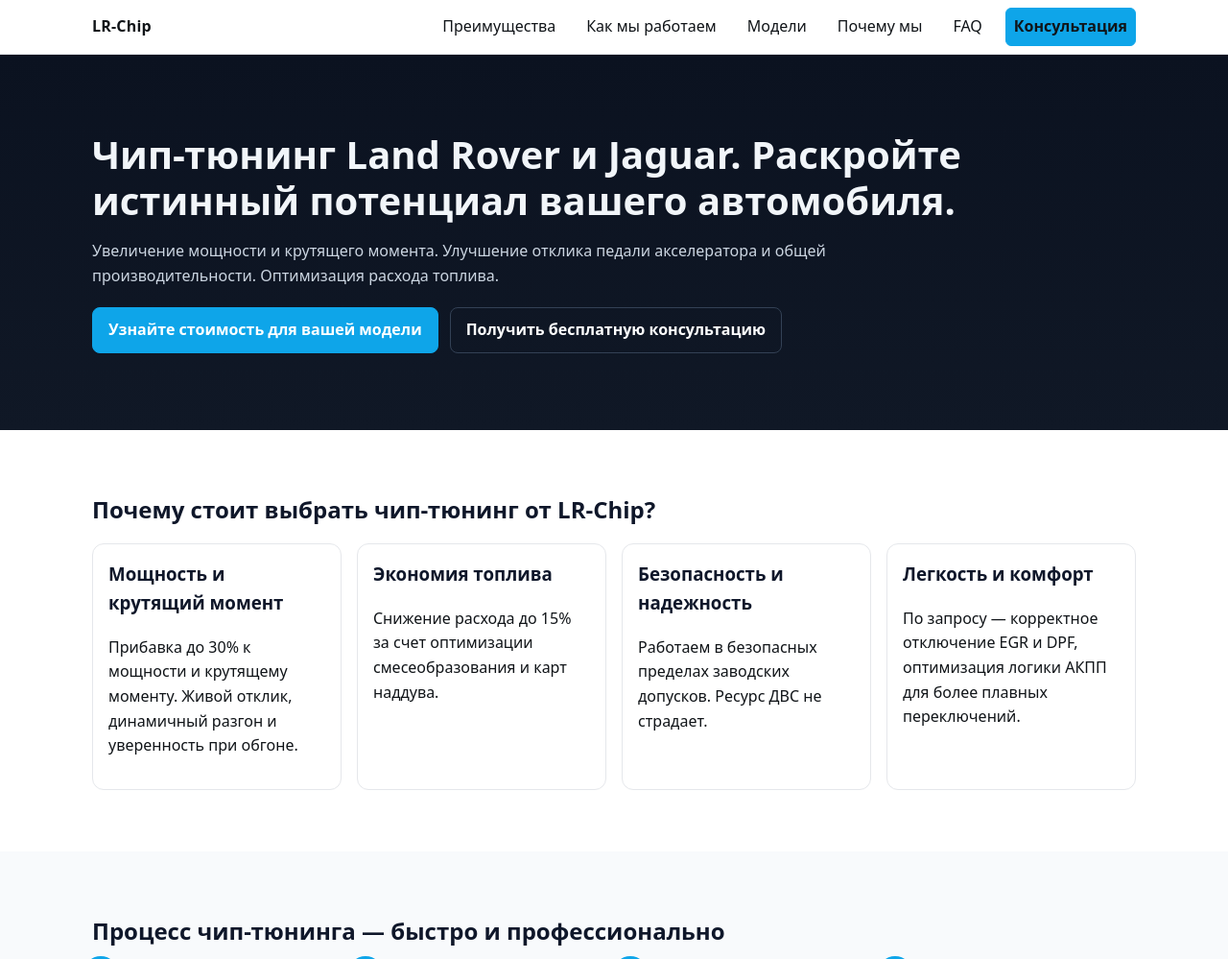
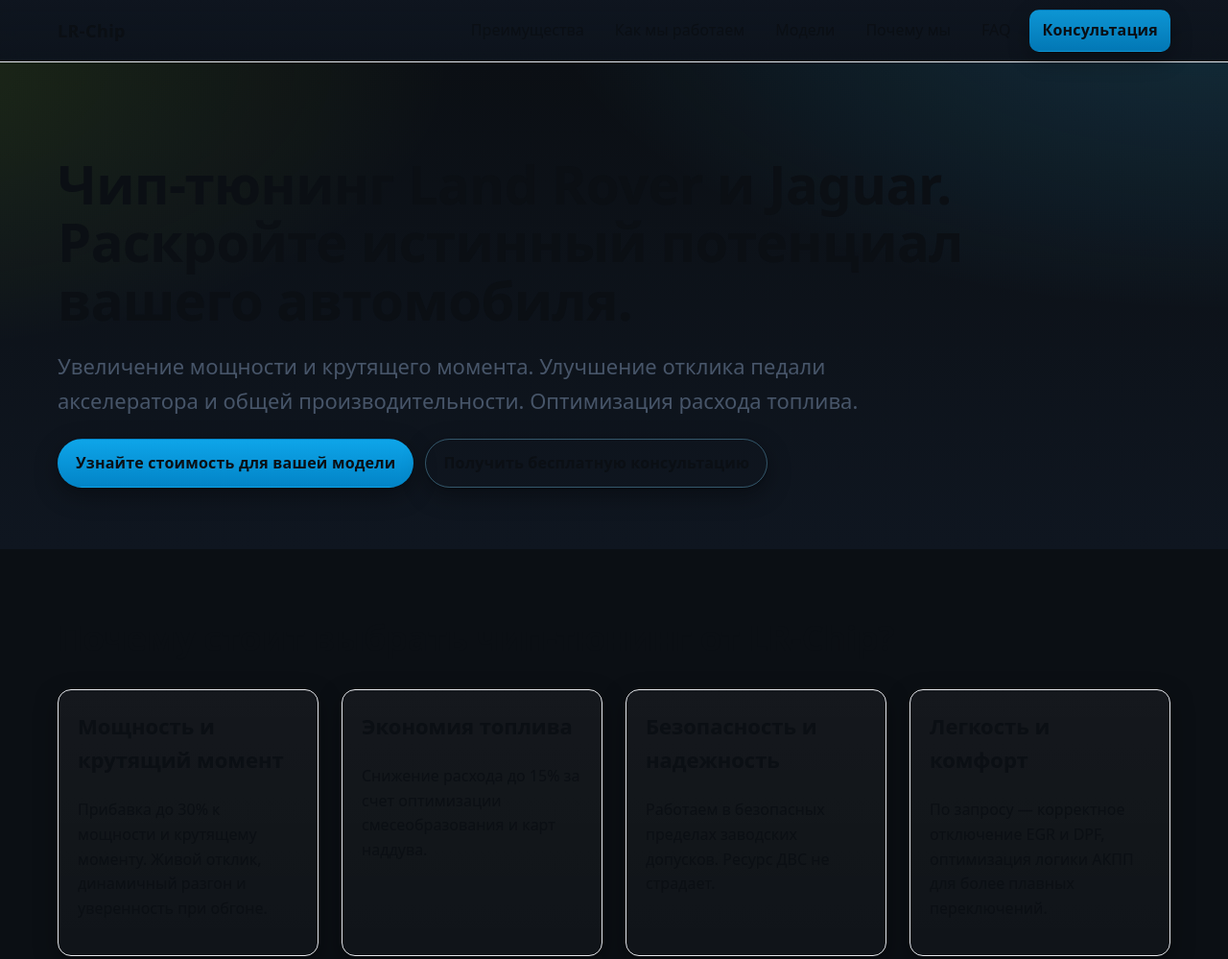
Before and after one commit to Leskort/Renge, a plain HTML site: page index.html in a window 1280 px wide. Shown: the top 999 px of the page at 96% size. Drawn offline with Linux system fonts and the light colour scheme.

Commit message:
add limk

```diff
--- a/index.html
+++ b/index.html
@@ -4,6 +4,7 @@
   <meta charset="utf-8">
   <meta http-equiv="x-ua-compatible" content="ie=edge">
   <meta name="viewport" content="width=device-width, initial-scale=1">
+  <meta name="theme-color" content="#0b0f14">
   <title>LR-Chip — Чип-тюнинг Land Rover и Jaguar</title>
   <meta name="description" content="Профессиональный чип-тюнинг Land Rover и Jaguar: мощность, экономия, безопасность. Индивидуальные калибровки, гарантия, конфиденциальность.">
   <link rel="stylesheet" href="/styles.css">
--- a/styles.css
+++ b/styles.css
@@ -1,73 +1,127 @@
 /* Basic reset */
 *, *::before, *::after { box-sizing: border-box; }
 html { -webkit-text-size-adjust: 100%; }
-body { margin: 0; font-family: system-ui, -apple-system, Segoe UI, Roboto, Ubuntu, Cantarell, Noto Sans, Arial, "Apple Color Emoji", "Segoe UI Emoji"; color: #101418; background: #fff; line-height: 1.6; }
+body { margin: 0; font-family: system-ui, -apple-system, Segoe UI, Roboto, Ubuntu, Cantarell, Noto Sans, Arial, "Apple Color Emoji", "Segoe UI Emoji"; color: #0b0f14; background: #0b0f14; line-height: 1.6; }
 
 :root {
-  --bg: #ffffff;
-  --fg: #101418;
-  --muted: #6b7280;
-  --primary: #0ea5e9;
-  --primary-600: #0284c7;
-  --alt: #f8fafc;
-  --border: #e5e7eb;
-  --card: #ffffff;
+  /* Color system (premium, restrained) */
+  --bg: #0b0f14;            /* deep graphite */
+  --surface: #0f1620;       /* glass dark */
+  --elev: #111927;          /* elevated panels */
+  --fg: #e5e7eb;            /* text on dark */
+  --muted: #94a3b8;         /* subdued */
+  --primary: #7dd3fc;       /* glacier blue (Jaguar vibe) */
+  --primary-600: #38bdf8;
+  --accent: #a3e635;        /* subtle lime accent (Land Rover hint) */
+  --border: #1f2a37;
+  --card: #0f1620;
+  --glass: rgba(255, 255, 255, 0.06);
+
+  /* Spacing scale */
+  --space-1: 4px;  --space-2: 8px;  --space-3: 12px;  --space-4: 16px;
+  --space-5: 20px; --space-6: 24px; --space-8: 32px;  --space-10: 40px;
+  --space-12: 48px; --space-16: 64px; --space-24: 96px;
+
+  /* Radii & shadows */
+  --radius: 14px; --radius-sm: 10px;
+  --shadow-soft: 0 1px 2px rgba(0,0,0,.2), 0 8px 24px rgba(0,0,0,.35);
+  --shadow-hover: 0 2px 8px rgba(0,0,0,.25), 0 16px 40px rgba(0,0,0,.5);
+
+  /* Fluid type */
+  --fs-xxl: clamp(28px, 5vw, 56px);
+  --fs-xl: clamp(22px, 3.6vw, 36px);
+  --fs-lg: clamp(18px, 2.2vw, 22px);
+  --fs-md: 16px;
+  --fs-sm: 14px;
 }
 
-.container { width: 100%; max-width: 1120px; margin: 0 auto; padding: 0 16px; }
-.section { padding: 64px 0; }
-.section.alt { background: var(--alt); }
-.grid { display: grid; grid-template-columns: repeat(auto-fit, minmax(240px, 1fr)); gap: 16px; }
-.list { padding-left: 18px; }
-.list li { margin-bottom: 8px; }
+@media (prefers-color-scheme: light) {
+  :root {
+    --bg: #ffffff;
+    --surface: #f7f9fb;
+    --elev: #ffffff;
+    --fg: #0b0f14;
+    --muted: #475569;
+    --primary: #0ea5e9;
+    --primary-600: #0284c7;
+    --accent: #16a34a;
+    --border: #e5e7eb;
+    --card: #ffffff;
+    --glass: rgba(0, 0, 0, 0.04);
+  }
+}
 
-.site-header { position: sticky; top: 0; z-index: 50; background: rgba(255,255,255,0.92); backdrop-filter: saturate(1.2) blur(6px); border-bottom: 1px solid var(--border); }
-.header-inner { display: flex; align-items: center; justify-content: space-between; height: 56px; }
-.logo { color: var(--fg); text-decoration: none; font-weight: 700; letter-spacing: 0.2px; }
-.nav { display: flex; gap: 16px; align-items: center; }
-.nav a { text-decoration: none; color: var(--fg); padding: 6px 8px; border-radius: 6px; }
-.nav a:hover, .nav a:focus { background: var(--alt); outline: none; }
-.nav-toggle { display: none; background: transparent; border: 1px solid var(--border); padding: 6px 10px; border-radius: 6px; }
+.container { width: 100%; max-width: 1200px; margin: 0 auto; padding: 0 20px; }
+.section { padding: var(--space-16) 0; background: transparent; }
+.section.alt { background: linear-gradient(180deg, rgba(255,255,255,0.02), rgba(255,255,255,0)); }
+.grid { display: grid; grid-template-columns: repeat(auto-fit, minmax(260px, 1fr)); gap: var(--space-6); }
+.list { padding-left: 18px; color: var(--fg); }
+.list li { margin-bottom: var(--space-2); }
 
-@media (max-width: 800px) {
+.site-header { position: sticky; top: 0; z-index: 50; background: linear-gradient(180deg, rgba(15,22,32,0.9), rgba(15,22,32,0.7)); backdrop-filter: saturate(1.4) blur(10px); border-bottom: 1px solid var(--border); }
+.header-inner { display: flex; align-items: center; justify-content: space-between; height: 64px; }
+.logo { color: var(--fg); text-decoration: none; font-weight: 700; letter-spacing: 0.4px; font-size: 18px; }
+.nav { display: flex; gap: var(--space-2); align-items: center; }
+.nav a { text-decoration: none; color: var(--fg); padding: 8px 12px; border-radius: var(--radius-sm); opacity: .9; }
+.nav a:hover, .nav a:focus { background: var(--glass); opacity: 1; outline: none; transition: background .2s ease; }
+.nav-toggle { display: none; background: var(--glass); color: var(--fg); border: 1px solid var(--border); padding: 8px 12px; border-radius: var(--radius-sm); }
+
+@media (max-width: 900px) {
   .nav-toggle { display: inline-block; }
-  .nav { position: absolute; right: 16px; top: 56px; background: var(--bg); border: 1px solid var(--border); border-radius: 10px; padding: 8px; display: none; flex-direction: column; min-width: 240px; }
+  .nav { position: absolute; right: 20px; top: 64px; background: var(--surface); border: 1px solid var(--border); border-radius: var(--radius); padding: var(--space-2); display: none; flex-direction: column; min-width: 260px; box-shadow: var(--shadow-soft); }
   .nav.open { display: flex; }
 }
 
-.hero { padding: 80px 0; background: linear-gradient(180deg, #0b1220 0%, #101826 100%); color: #e5e7eb; }
-.hero h1 { margin: 0 0 12px; font-size: clamp(24px, 4vw, 40px); line-height: 1.2; color: #f8fafc; }
-.subheading { color: #cbd5e1; max-width: 860px; }
-.cta-group { display: flex; gap: 12px; margin-top: 20px; flex-wrap: wrap; }
+.hero { position: relative; padding: var(--space-24) 0 var(--space-16); background: radial-gradient(1200px 600px at 100% -20%, rgba(56,189,248,0.20), transparent 60%), radial-gradient(1200px 600px at -10% 0%, rgba(163,230,53,0.12), transparent 50%), linear-gradient(180deg, #0b0f14 0%, #0f1620 100%); color: var(--fg); }
+.hero h1 { margin: 0 0 var(--space-2); font-size: var(--fs-xxl); line-height: 1.08; letter-spacing: -0.5px; color: var(--fg); }
+.subheading { color: var(--muted); max-width: 860px; font-size: var(--fs-lg); }
+.cta-group { display: flex; gap: var(--space-3); margin-top: var(--space-4); flex-wrap: wrap; }
 
-.btn { display: inline-flex; align-items: center; justify-content: center; gap: 8px; padding: 10px 16px; border-radius: 8px; border: 1px solid var(--border); background: var(--bg); color: var(--fg); text-decoration: none; font-weight: 600; }
-.btn:hover, .btn:focus { border-color: var(--primary); outline: none; }
-.btn-primary { background: var(--primary); color: #fff; border-color: var(--primary); }
-.btn-primary:hover, .btn-primary:focus { background: var(--primary-600); border-color: var(--primary-600); }
-.btn-secondary { background: transparent; color: #fff; border-color: #334155; }
-.btn-secondary:hover, .btn-secondary:focus { border-color: #64748b; }
+.btn { display: inline-flex; align-items: center; justify-content: center; gap: 8px; padding: 12px 18px; border-radius: 999px; border: 1px solid var(--border); background: linear-gradient(180deg, rgba(255,255,255,0.06), rgba(255,255,255,0.02)); color: var(--fg); text-decoration: none; font-weight: 700; letter-spacing: .2px; box-shadow: var(--shadow-soft); transition: transform .15s ease, box-shadow .2s ease, background .2s ease; }
+.btn:hover, .btn:focus { border-color: var(--primary-600); box-shadow: var(--shadow-hover); outline: none; transform: translateY(-1px); }
+.btn-primary { background: linear-gradient(180deg, var(--primary), var(--primary-600)); color: #0b0f14; border-color: transparent; }
+.btn-primary:hover, .btn-primary:focus { filter: brightness(1.05); }
+.btn-secondary { background: transparent; color: var(--fg); border-color: rgba(125, 211, 252, .35); }
+.btn-secondary:hover, .btn-secondary:focus { border-color: var(--primary); }
 
-.card { background: var(--card); border: 1px solid var(--border); border-radius: 12px; padding: 16px; }
-.card h3 { margin-top: 0; }
+.card { background: linear-gradient(180deg, rgba(255,255,255,0.04), rgba(255,255,255,0.02)); border: 1px solid var(--border); border-radius: var(--radius); padding: var(--space-5); color: var(--fg); box-shadow: var(--shadow-soft); }
+.card h3 { margin-top: 0; font-size: var(--fs-lg); }
+.card:hover { transform: translateY(-2px); transition: transform .2s ease; }
 
-.steps { counter-reset: step; display: grid; gap: 16px; grid-template-columns: repeat(auto-fit, minmax(240px, 1fr)); padding-left: 0; list-style: none; }
-.steps li { position: relative; border: 1px solid var(--border); border-radius: 12px; padding: 16px; background: var(--card); }
-.steps li::before { counter-increment: step; content: counter(step); position: absolute; top: -10px; left: -10px; width: 36px; height: 36px; border-radius: 50%; background: var(--primary); color: #fff; display: grid; place-items: center; font-weight: 700; }
+.steps { counter-reset: step; display: grid; gap: var(--space-6); grid-template-columns: repeat(auto-fit, minmax(260px, 1fr)); padding-left: 0; list-style: none; }
+.steps li { position: relative; border: 1px solid var(--border); border-radius: var(--radius); padding: var(--space-6) var(--space-5) var(--space-5) var(--space-5); background: linear-gradient(180deg, rgba(255,255,255,0.04), rgba(255,255,255,0.02)); color: var(--fg); box-shadow: var(--shadow-soft); }
+.steps li::before { counter-increment: step; content: counter(step); position: absolute; top: -14px; left: -14px; width: 44px; height: 44px; border-radius: 12px; background: linear-gradient(180deg, var(--primary), var(--primary-600)); color: #0b0f14; display: grid; place-items: center; font-weight: 800; box-shadow: var(--shadow-soft); }
 
-.contact-form { display: grid; gap: 12px; max-width: 680px; }
-.form-row { display: grid; gap: 6px; }
-.form-row input, .form-row textarea { border: 1px solid var(--border); border-radius: 8px; padding: 10px 12px; font: inherit; }
-.form-row input:focus, .form-row textarea:focus { outline: 2px solid var(--primary); outline-offset: 1px; }
+.contact-form { display: grid; gap: var(--space-4); max-width: 720px; }
+.form-row { display: grid; gap: 8px; }
+.form-row label { color: var(--muted); font-weight: 600; }
+.form-row input, .form-row textarea { border: 1px solid var(--border); border-radius: var(--radius-sm); padding: 12px 14px; font: inherit; background: var(--elev); color: var(--fg); box-shadow: inset 0 1px 0 rgba(255,255,255,0.02); }
+.form-row input::placeholder, .form-row textarea::placeholder { color: #7c8aa0; }
+.form-row input:focus, .form-row textarea:focus { outline: 2px solid var(--primary-600); outline-offset: 1px; }
 .hidden { position: absolute; left: -10000px; top: auto; width: 1px; height: 1px; overflow: hidden; }
-.form-actions { display: flex; gap: 10px; flex-wrap: wrap; }
+.form-actions { display: flex; gap: var(--space-3); flex-wrap: wrap; }
 
-.site-footer { border-top: 1px solid var(--border); background: var(--alt); color: var(--muted); }
-.footer-inner { display: flex; align-items: center; justify-content: space-between; padding: 16px 0; }
+.site-footer { border-top: 1px solid var(--border); background: linear-gradient(180deg, rgba(255,255,255,0.02), rgba(255,255,255,0)); color: var(--muted); }
+.footer-inner { display: flex; align-items: center; justify-content: space-between; padding: var(--space-4) 0; }
 
 /* Typography */
-h1, h2, h3 { color: #0f172a; }
-.hero h1 { color: #f1f5f9; }
-.section h2 { margin-top: 0; margin-bottom: 16px; }
+h1, h2, h3 { color: var(--fg); }
+.hero h1 { color: var(--fg); }
+.section h2 { margin-top: 0; margin-bottom: var(--space-6); font-size: var(--fs-xl); letter-spacing: -0.2px; }
+p { font-size: var(--fs-md); color: var(--fg); }
 
-/* Accessibility adjustments */
+/* Accessibility & motion */
 :focus-visible { outline: 2px dashed var(--primary); outline-offset: 2px; }
+@media (prefers-reduced-motion: reduce) {
+  * { transition: none !important; animation: none !important; }
+}
+
+/* Ultra-wide and small devices refinements */
+@media (min-width: 1440px) {
+  .container { max-width: 1320px; }
+}
+@media (max-width: 480px) {
+  .header-inner { height: 56px; }
+  .cta-group { gap: var(--space-2); }
+  .btn { width: 100%; }
+}
```
